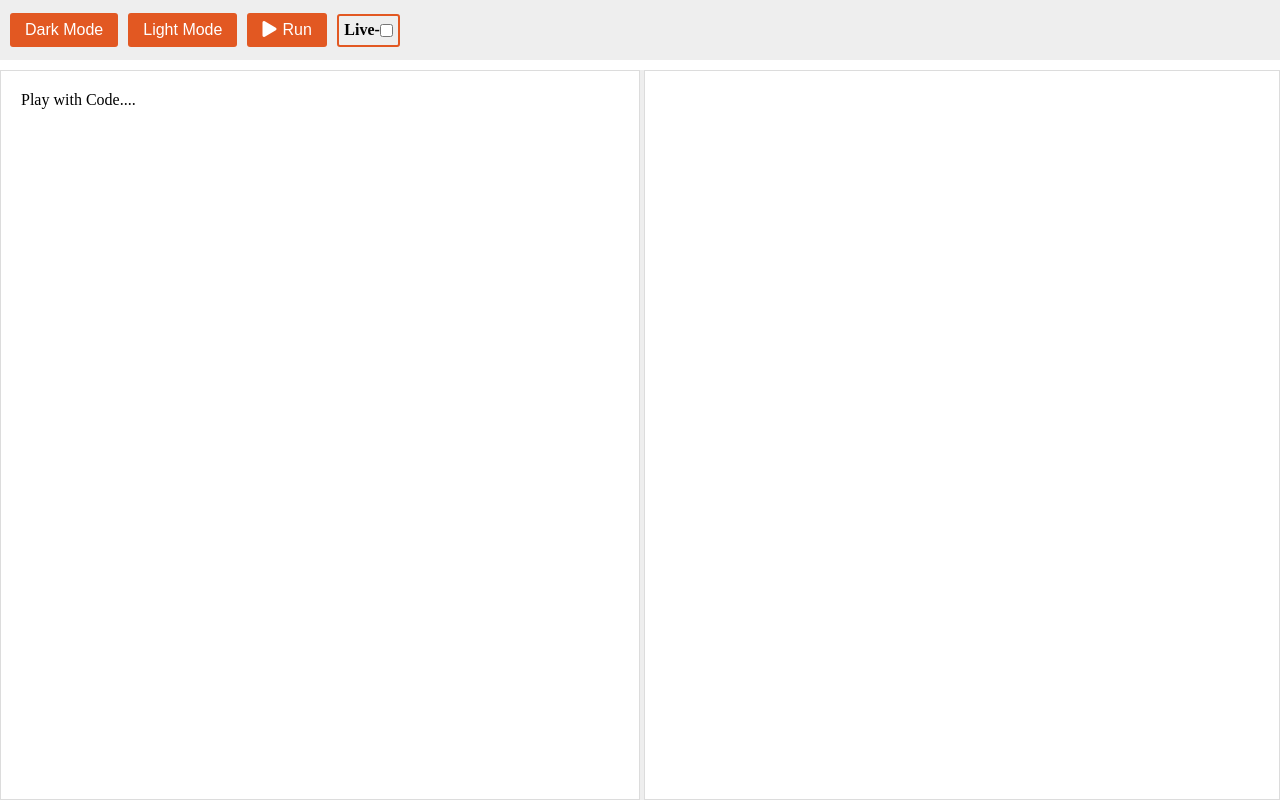
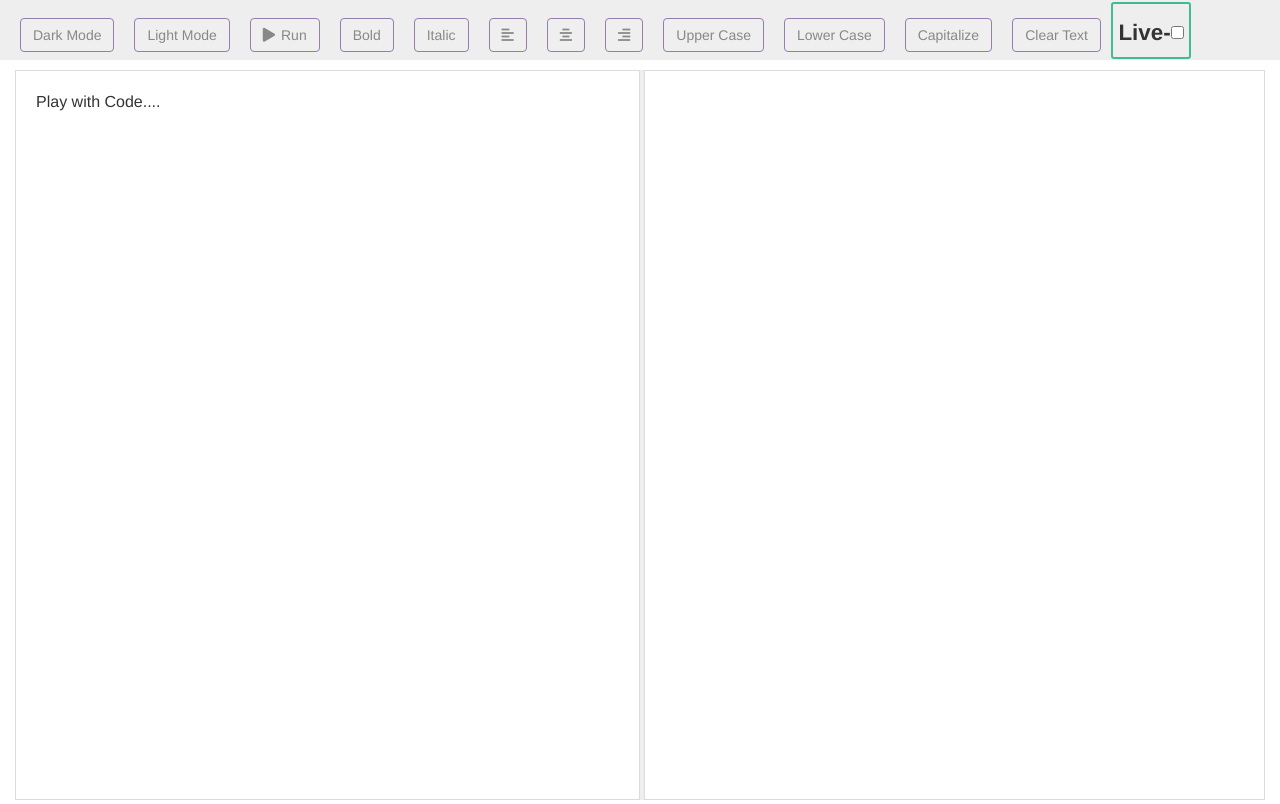
Before and after one commit to naz-i-ya/LiveCodeEditor, a plain HTML site: page index.html in a window 1280 px wide. Drawn offline with nearby package versions, Linux system fonts and the light colour scheme.

Commit message:
fix:Added Few Buttons

```diff
--- a/index.html
+++ b/index.html
@@ -1,5 +1,6 @@
 <!DOCTYPE html>
 <html lang="en">
+
 <head>
     <meta charset="UTF-8">
     <meta http-equiv="X-UA-Compatible" content="IE=edge">
@@ -7,11 +8,16 @@
     <link rel="icon" type="image/x-icon" href="/images/fire.jpg">
     <title>
         FireCodeEditor(FCE)</title>
-    <link rel="stylesheet" href="https://pro.fontawesome.com/releases/v5.10.0/css/all.css" integrity="sha384-AYmEC3Yw5cVb3ZcuHtOA93w35dYTsvhLPVnYs9eStHfGJvOvKxVfELGroGkvsg+p" crossorigin="anonymous"/>
+        <!-- Latest compiled and minified CSS -->
+<link rel="stylesheet" href="https://maxcdn.bootstrapcdn.com/bootstrap/3.3.7/css/bootstrap.min.css" integrity="sha384-BVYiiSIFeK1dGmJRAkycuHAHRg32OmUcww7on3RYdg4Va+PmSTsz/K68vbdEjh4u" crossorigin="anonymous">
+    <link rel="stylesheet" href="https://pro.fontawesome.com/releases/v5.10.0/css/all.css"
+        integrity="sha384-AYmEC3Yw5cVb3ZcuHtOA93w35dYTsvhLPVnYs9eStHfGJvOvKxVfELGroGkvsg+p" crossorigin="anonymous" />
 
-    <link rel="icon" type="image/x-icon" href="https://cdn.imgbin.com/25/14/5/imgbin-flame-fire-logo-flame-L9Km2ycZWhAZVLRVEANAXVJVZ.jpg">
-    <link rel="stylesheet"  href="style.css">
+    <link rel="icon" type="image/x-icon"
+        href="https://cdn.imgbin.com/25/14/5/imgbin-flame-fire-logo-flame-L9Km2ycZWhAZVLRVEANAXVJVZ.jpg">
+    <link rel="stylesheet" href="style.css">
 </head>
+
 <body>
     <!-- <div class="editor">
         <textarea id="html-code"></textarea>
@@ -21,18 +27,51 @@
     </div>  -->
 
     <div class="editor-menu">
+
         <button class="btn btn-dark">Dark Mode</button>
         <button class="btn btn-light">Light Mode</button>
         <button class="btn btn-run"><i class="fa fa-play"></i>Run</button>
-        <div class="live">
-            <label for="live">Live-</label>
-            <input type="checkbox" id="live">
-        </div>
+
+        <button type="button" onclick="f1()" class=" shadow-sm btn btn-outline-secondary" data-toggle="tooltip"
+            data-placement="top" title="Bold Text">
+            Bold</button>
+        <button type="button" onclick="f2()" class="shadow-sm btn btn-outline-success" data-toggle="tooltip"
+            data-placement="top" title="Italic Text">
+            Italic</button>
+        <button type="button" onclick="f3()" class=" shadow-sm btn btn-outline-primary" data-toggle="tooltip"
+            data-placement="top" title="Left Align">
+            <i class="fas fa-align-left"></i></button>
+        <button type="button" onclick="f4()" class="btn shadow-sm btn-outline-secondary" data-toggle="tooltip"
+            data-placement="top" title="Center Align">
+            <i class="fas fa-align-center"></i></button>
+        <button type="button" onclick="f5()" class="btn shadow-sm btn-outline-primary" data-toggle="tooltip"
+            data-placement="top" title="Right Align">
+            <i class="fas fa-align-right"></i></button>
+        <button type="button" onclick="f6()" class="btn shadow-sm btn-outline-secondary" data-toggle="tooltip"
+            data-placement="top" title="Uppercase Text">
+            Upper Case</button>
+        <button type="button" onclick="f7()" class="btn shadow-sm btn-outline-primary" data-toggle="tooltip"
+            data-placement="top" title="Lowercase Text">
+            Lower Case</button>
+        <button type="button" onclick="f8()" class="btn shadow-sm btn-outline-primary" data-toggle="tooltip"
+            data-placement="top" title="Capitalize Text">
+            Capitalize</button>
+        <button type="button" onclick="f9()" class="btn shadow-sm btn-outline-primary side" data-toggle="tooltip"
+            data-placement="top" title="Tooltip on top">
+            Clear Text</button>
+            <div class="live">
+                <label for="live" class="liv">Live-</label>
+                <input type="checkbox" id="live">
+            </div>
+    </div>
+    </div>
+    </div>
+    <br>
     </div>
     <div class="container">
         <div class="left">
             <div class="editor" contentEditable="">
-               Play with Code....
+                Play with Code....
             </div>
         </div>
         <div class="bar" title="Click and Drag"></div>
@@ -44,4 +83,5 @@
 
     </script>
 </body>
+
 </html>
--- a/javascript.js
+++ b/javascript.js
@@ -23,6 +23,55 @@ const darkMode = document.querySelector('.btn-dark');
 const lightMode = document.querySelector('.btn-light');
 
 
+function f1() {
+    //function to make the text bold using DOM method
+    left.style.fontWeight = "bold";
+}
+
+function f2() {
+    //function to make the text italic using DOM method
+    left.style.fontStyle = "italic";
+}
+
+function f3() {
+    //function to make the text alignment left using DOM method
+    left.style.textAlign = "left";
+}
+
+function f4() {
+    //function to make the text alignment center using DOM method
+    left.style.textAlign = "center";
+}
+
+function f5() {
+    //function to make the text alignment right using DOM method
+    left.style.textAlign = "right";
+}
+
+function f6() {
+    //function to make the text in Uppercase using DOM method
+    left.style.textTransform = "uppercase";
+}
+
+function f7() {
+    //function to make the text in Lowercase using DOM method
+    left.style.textTransform = "lowercase";
+}
+
+function f8() {
+    //function to make the text capitalize using DOM method
+    left.style.textTransform = "capitalize";
+}
+
+function f9() {
+    //function to make the text back to normal by removing all the methods applied
+    //using DOM method
+    left.style.fontWeight = "normal";
+    left.style.textAlign = "left";
+    left.style.fontStyle = "normal";
+    left.style.textTransform = "capitalize";
+    left.value = " ";
+}
 
 
 const drag = (e) => {
@@ -68,8 +117,8 @@ lightMode.addEventListener('click', () => {
 });
 
 //Live Code
-document.getElementById('live').onclick = function() {
-    if(this.checked){
+document.getElementById('live').onclick = function () {
+    if (this.checked) {
         editor.addEventListener('keyup', () => {
             const html = editor.textContent;
             iframe.src = 'data:text/html;charset=utf-8,' + encodeURI(html);
--- a/style.css
+++ b/style.css
@@ -18,7 +18,30 @@ html{
     padding: 5px 0 5px 10px;
 }
 
-.btn{
+
+button {
+    margin: 10px;
+    border-color: #957dad !important;
+    color: #888888 !important;
+    margin-bottom: 25px;
+}
+
+button:hover {
+    background-color: #fec8d8 !important;
+}
+
+textarea {
+    padding: 3%;
+    border-color: #957dad;
+    border-width: thick;
+}
+
+.flex-box {
+    display: flex;
+    justify-content: center;
+}
+
+/* .btn{
     border: none;
     outline: none;
     cursor: pointer;
@@ -29,7 +52,7 @@ html{
     font-size: 1.6rem;
     margin-right: 10px;
     min-width: 5rem;
-}
+} */
 
 .fa{
     padding-right: .6rem;
@@ -43,12 +66,16 @@ html{
 .live{
     font-size: 1.6em;
     font-weight: bold;
-    border: 2px solid #e25822;
-    padding: .55rem;
+    border: 2px solid 	#42ba96;
+    padding: .3rem .55rem;
     display: flex;
     align-items: center;
     border-radius: 3px;
     cursor: pointer;
+}
+
+.liv{
+   margin-top: 1rem;
 }
 
 .live > *{
```
Lines whose indentation alone changed are shown as unchanged.
